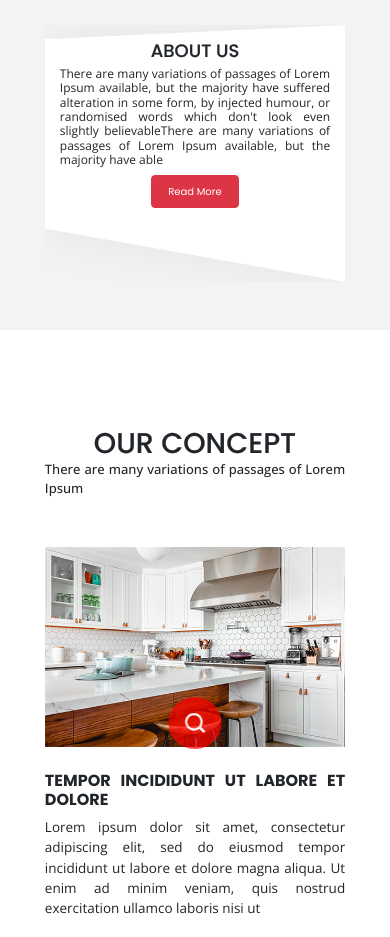
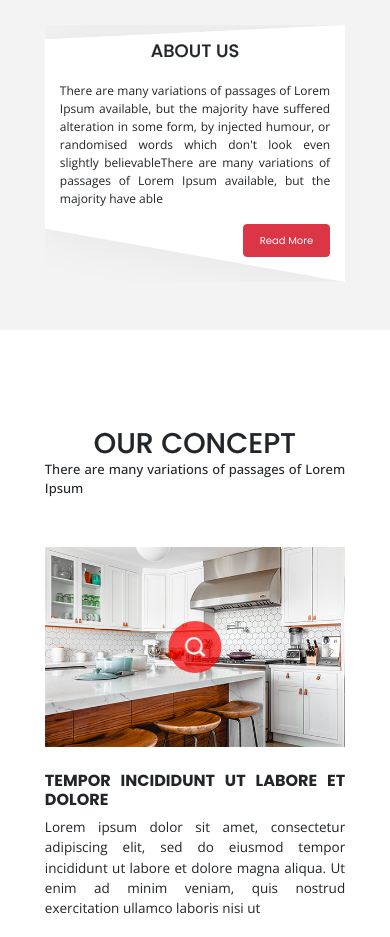
Before and after one commit to superiorankit/Interior-Design, a plain HTML site: page index.html in a window 390 px wide. Shown: the part 2571-3508 px from the top of the page. Drawn offline with nearby package versions, Linux system fonts and the light colour scheme.

Commit message:
First Commit

```diff
--- a/index.html
+++ b/index.html
@@ -108,7 +108,7 @@
 
             <div class="position-relative abtTxt">
                 <img class="w-100" src="./public/images/about2.png"/>
-                <div class="position-absolute h-100 w-100 top-0 pt-5 ps-5 pe-3">
+                <div class="position-absolute h-100 w-100 top-0 pt-5 ps-5 pe-3 d-flex flex-column justify-content-between">
                     <h1 class="head">ABOUT US</h1>
                     <p class="lh-lg" style="font-size: 14px;">There are many variations of passages of Lorem Ipsum available, but the majority have suffered alteration in some form, by injected humour, or randomised words which don't look even slightly believableThere are many variations of passages of Lorem Ipsum available, but the majority have able</p>
                     <a href="#" class="d-block widthFit ms-auto mt-3 btn btn-danger py-2 px-3 poppinsFont rounded-1"
@@ -122,8 +122,10 @@
             <p class="m-auto text-justify subHead">There are many variations of passages of Lorem Ipsum</p>
             <div class="d-flex justify-content-between align-items-center flex-wrap mt-5">
                 <div class="card border-0 mb-5" style="width: 470px;">
-                    <img class="" src="./public/images/conceptImg1.png" />
-                    <div class="position-absolute start-50 translate-middle-x p-3 rounded-circle" style="background-color: rgba(255, 0, 0, 0.71); top: 150px;"><img class="w-100" src="./public/images/search.png"/></div>
+                    <div class="w-100 position-relative">
+                    <img class="w-100" src="./public/images/conceptImg1.png" />
+                    <div class="position-absolute start-50 top-50 translate-middle p-3 rounded-circle" style="background-color: rgba(255, 0, 0, 0.71);"><img class="w-100" src="./public/images/search.png"/></div>
+                </div>
                     <h6 class="mt-4" style="font-weight: bold;">TEMPOR INCIDIDUNT UT LABORE ET DOLORE</h6>
                     <p style="font-size: 13.5px;">Lorem ipsum dolor sit amet, consectetur adipiscing elit, sed do
                         eiusmod tempor incididunt ut
@@ -163,7 +165,7 @@
 
                 <div class="projectCard text-white position-relative mx-2 position-relative mb-4" style="width: 290px;">
                     <img class="w-100" src="./public/images/project1.jpg" />
-                    <div class="projectHover position-absolute w-100 h-100 top-0 start-0" style="background-color: rgba(255, 0, 0, 0.731);"><div class="border text-white position-absolute start-50 top-50 translate-middle openSansFont" style="font-size: 10px; padding: 15px 40px;">VIEW MORE</div></div>
+                    <div class="projectHover position-absolute w-100 h-100 top-0 start-0" style="background-color: rgba(255, 0, 0, 0.731);"><div class="projectButton border text-white position-absolute start-50 top-50 translate-middle openSansFont" style="font-size: 10px; padding: 15px 40px;">VIEW MORE</div></div>
                     <h6 class="position-absolute translate-middle-x start-50 fw-semibold" style=" bottom: 23px;
                         width: 190px;">MODERN HOME DESIGN</h6>
                 </div>
--- a/style/style.css
+++ b/style/style.css
@@ -140,7 +140,7 @@ width: 450px;;
     -webkit-text-stroke: 0.1px;
 }
 
-@media (max-width: 470px) {
+@media (max-width: 626px) {
 
     *{
         text-align: justify !important;
@@ -166,20 +166,22 @@ width: 450px;;
     }
 
     .abtTxt>div>h1{
-        margin: auto;
+        margin: 0 auto;
         font-size: 18px;
         margin-bottom: 5px;
     }
 
     .abtTxt>div>p{
         font-size: 12px !important;
-        line-height: 1.2 !important;
+        line-height: 1.5 !important;
         margin: 0 !important;
     }
 
     .abtTxt>div>a{
         font-size: 10px !important;
-        margin-top: 8px !important;
+        margin: 0 !important;
+        margin-bottom: 10px !important;
+        margin-left: auto !important;
     }
 
     .clientCard{
@@ -193,6 +195,10 @@ width: 450px;;
     .clientTxt>h6{
         margin: auto;
         margin-top: 20px;
+    }
+
+    .projectButton{
+        padding: 15px 25px !important;
     }
 
     .serviceCard{
```
